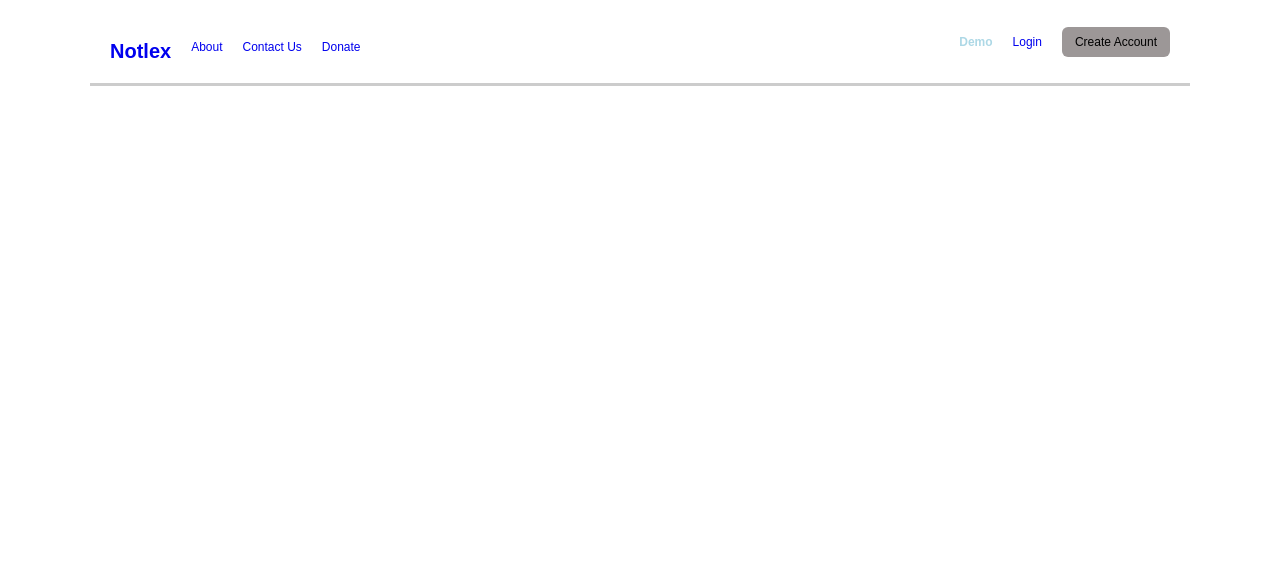
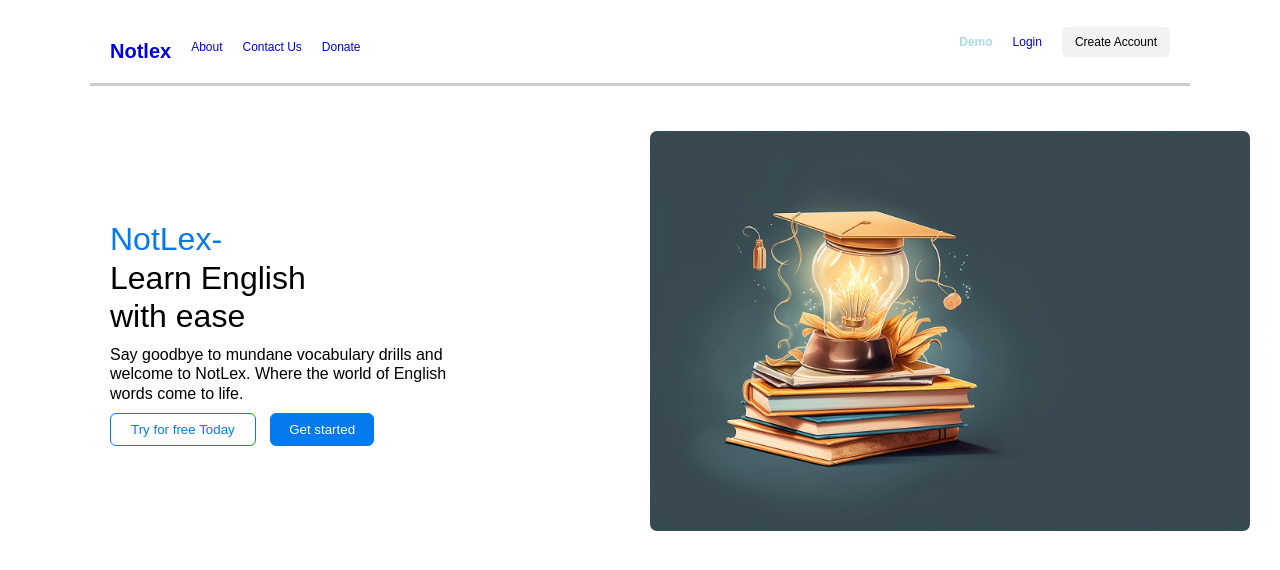
Before and after one commit to Bamshak90/notlex-landing-page, a plain HTML site: page index.html in a window 1280 px wide. Drawn offline with Linux system fonts and the light colour scheme.

Commit message:
Added the html and styled the main section of the website by aligning the image and text apart from each other.

```diff
--- a/css/style.css
+++ b/css/style.css
@@ -44,8 +44,13 @@ ul {
 
 .right-nav .btn {
   color: #000;
-  background-color: #9c9797;
+  background-color: #f3f2f2;
 
+}
+
+.right-nav .btn:hover {
+  color: #fff;
+  background-color: #047aed;
 }
 
 .right-nav .demo{
@@ -56,7 +61,71 @@ ul {
 /* End of nav styling */
 
 
+/* Start of main section */
 
+.main-section .container {
+  height: 400px;
+  margin-top: 50px;
+  display: flex;
+  justify-content: space-between;
+  align-items: center;
+  /* padding: 0 40px; */
+  position: relative;
+  overflow: visible;
+}
+
+.main-section .text-content {
+  max-width: 550px;
+  line-height: 1.2;
+  padding: 20px;
+  position: absolute;
+  left: 0;
+
+}
+
+.main-section .text-content h1, p {
+  font-weight: 300;
+}
+
+.text-content p {
+  margin: 10px 0;
+}
+
+.text-content span {
+  color: #047aed;
+}
+
+.text-content .btn {
+  color: #047aed;
+  padding: 8px 20px;
+  background-color: #fff;
+  border: 1px solid #047aed;
+  cursor: pointer;
+}
+
+
+
+.text-content .primary {
+  margin-left: 10px;
+  padding: 8px 18px;
+  background-color: #047aed;
+  color: #fff;
+  cursor: pointer;
+}
+
+.main-section .image-wrapper {
+  max-width: 400px;
+  border-radius: 6px;
+  position: absolute;
+  right: -60px;
+  z-index: 1;
+  width: 100%;
+  max-width: 600px;
+}
+
+.image-wrapper img {
+  border-radius: 7px;
+}
 
 
 
@@ -86,3 +155,7 @@ ul {
   border: none;
   border-radius: 6px;
 }
+
+img {
+  width: 100%;
+}
--- a/index.html
+++ b/index.html
@@ -33,7 +33,21 @@
     </div>
   </div>
 
-  <!-- End of navbar -->
+  <!-- Start of main-section -->
+
+  <div class="main-section">
+    <div class="container">
+      <div class="text-content">
+        <h1><span class="blue">NotLex-</span> <br> Learn English <br> with ease</h1>
+        <p>Say goodbye to mundane vocabulary drills and <br> welcome to NotLex. Where the world of English <br> words come to life.</p>
+        <button class="btn free">Try for free Today</button>
+        <button class="primary btn">Get started</button>
+      </div>
+      <div class="image-wrapper">
+        <img src="./images/edu.jpg" alt="NotLex Illustration" />
+      </div>
+    </div>
+  </div>
 
 </body>
 </html>
```
